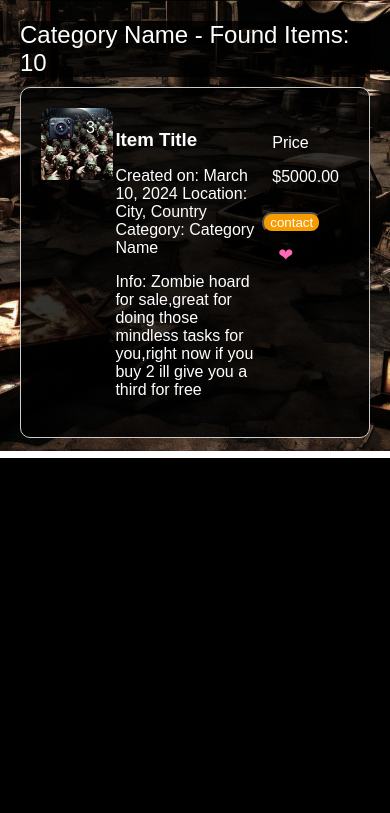
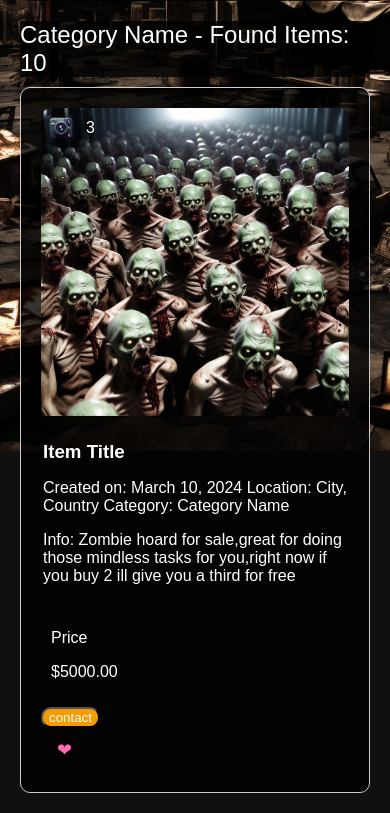
Before and after one commit to joemellis/final-project, a Django app: page / in a window 390 px wide. Shown: the part 537-1350 px from the top of the page. Before the commit the page ends 995 px from the top, so only its background shows below. Run offline with Django 5.2, Linux system fonts and the light colour scheme.

Commit message:
made cards responsive

```diff
--- a/static/css/style.css
+++ b/static/css/style.css
@@ -5,6 +5,7 @@ body {
     background-size: cover;
     background-repeat: no-repeat;
     background-position: center;
+    background-color: rgb(16, 16, 16);
 }
 
 nav {
@@ -164,3 +165,11 @@ input[type="text"] {
         width: 100%;
     }
 }
+@media screen and (max-width: 800px) {
+
+    .card {
+        flex-direction: column;
+
+    }
+
+}
```
